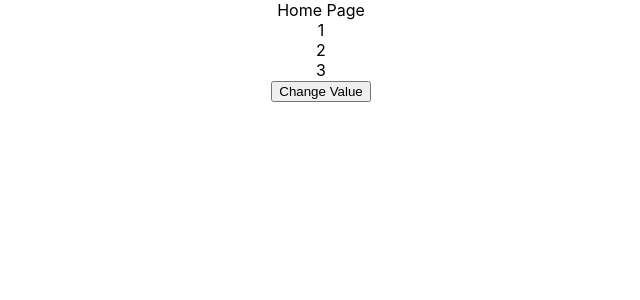
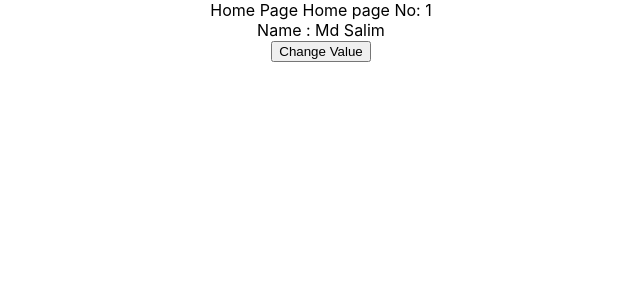
Before and after one commit to salim002/useState-hook, a React (Create React App) app in the folder usestate-hook/: page / in a window 1280 px wide. Shown: the top 300 px of the page, without its empty margins (319-959 px from the left). Built offline with nearby package versions, Linux system fonts and the light colour scheme.

Commit message:
Adding new object using useState

```diff
--- a/usestate-hook/src/App.js
+++ b/usestate-hook/src/App.js
@@ -3,15 +3,18 @@ import {useState} from "react";
 
 
 function App() {
-  const [user, setUser] = useState([1, 2, 3]);
+  // const [user, setUser] = useState([1, 2, 3]);
+  const [user, setUser] = useState({
+    no: 1,
+    name: "Md Salim"
+  })
   return (
     <div className="App">
       Home Page
-      {user.map((item, index)=>{
-        return <div key={index}>{item}</div>;
-      })}
+      Home page No: {user.no} <br/>
+      Name : {user.name}
       <div>
-        <button onClick={()=>setUser([...user, 6])} >Change Value</button>
+        <button onClick={()=>setUser({...user, no: 2, name: "codewithviju"})} >Change Value</button>
       </div>
     </div>
 
```
